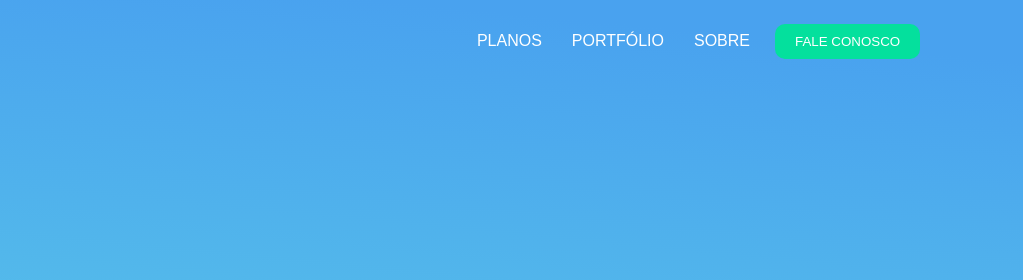
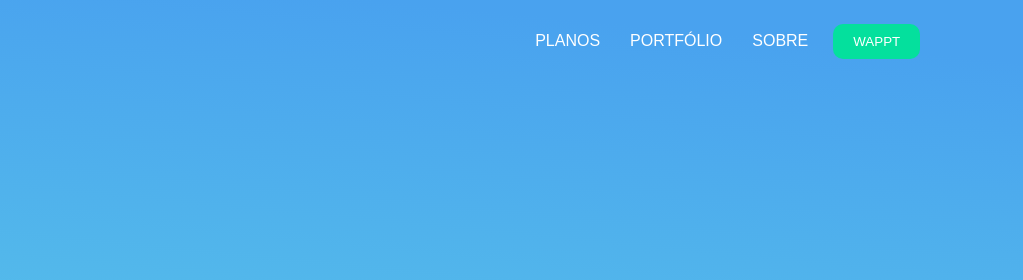
Before and after one commit to otiagoluz/wappt-site, a Gatsby site: page / in a window 1280 px wide. Shown: the top 280 px of the page, 257-1280 px from the left. Built offline with nearby package versions, Linux system fonts and the light colour scheme; Gatsby itself is replaced by a stand-in of ours.

Commit message:
change button

```diff
--- a/src/components/Header/index.js
+++ b/src/components/Header/index.js
@@ -14,7 +14,7 @@ export default () => (
           <Link className="nav-link" to="/">PLANOS</Link>
           <Link className="nav-link" to="/">PORTFÓLIO</Link>
           <Link className="nav-link" to="/">SOBRE</Link>
-          <button className="nav-button" href="/">FALE CONOSCO</button>
+          <button className="nav-button" href="/">WAPPT</button>
         </ul>
       </nav>
     </div>
```
